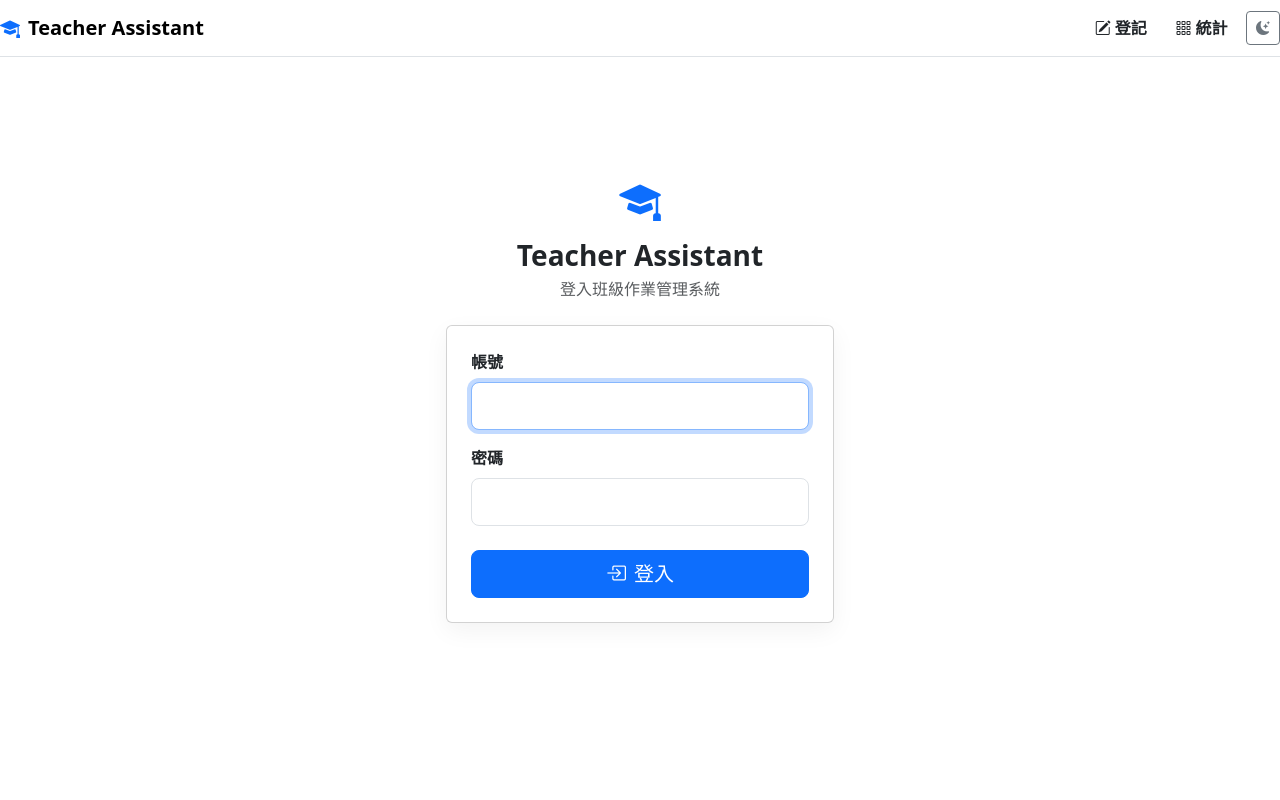
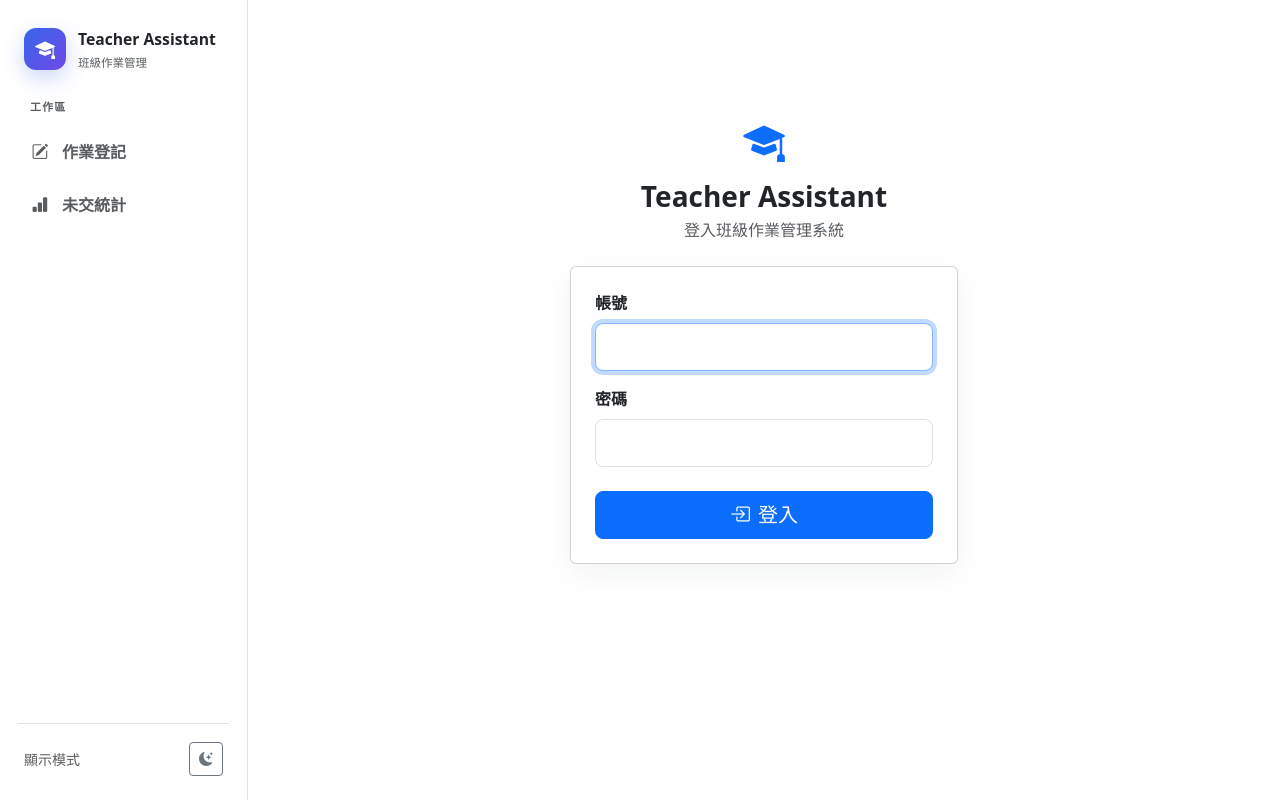
Before and after one commit to yjchang15/Teacher-Assistant, a Next.js app: page /login in a window 1280 px wide. Built offline with nearby package versions, Linux system fonts and the light colour scheme; no server answers.

Commit message:
Redesign app for desktop workflow

```diff
--- a/app/globals.css
+++ b/app/globals.css
@@ -1,69 +1,85 @@
 @import "tailwindcss";
-
-/* Bootstrap (loaded via CDN in layout.tsx) supplies the component classes; use
-   Tailwind utilities alongside it, or drop Bootstrap and go Tailwind-only. */
 
 :root {
   --font-sans: var(--font-roboto), var(--font-noto-tc), system-ui, sans-serif;
   --font-mono: var(--font-roboto-mono), ui-monospace, monospace;
-  --app-radius: 1rem;
+  --sidebar-width: 248px;
+  --app-radius: 14px;
 }
 
-body {
-  font-family: var(--font-sans);
-  background-color: var(--bs-body-bg);
-  color: var(--bs-body-color);
-  transition: background-color 160ms ease, color 160ms ease;
-}
+* { box-sizing: border-box; }
+html { min-width: 1180px; }
+body { margin: 0; min-height: 100vh; font-family: var(--font-sans); background: var(--bs-tertiary-bg); color: var(--bs-body-color); transition: background-color 160ms ease, color 160ms ease; }
+.font-monospace { font-family: var(--font-mono); }
 
-.font-monospace {
-  font-family: var(--font-mono);
-}
+.app-sidebar { position: fixed; inset: 0 auto 0 0; z-index: 1030; display: flex; flex-direction: column; width: var(--sidebar-width); padding: 24px 18px; border-right: 1px solid var(--bs-border-color); background: var(--bs-body-bg); }
+.sidebar-brand { display: flex; align-items: center; gap: 12px; padding: 4px 6px 28px; color: var(--bs-body-color); text-decoration: none; }
+.brand-mark { display: grid; place-items: center; width: 42px; height: 42px; border-radius: 12px; color: white; background: linear-gradient(135deg, #3767e8, #7048e8); box-shadow: 0 8px 20px rgba(55, 103, 232, .25); }
+.brand-mark i { font-size: 1.25rem; }
+.sidebar-brand strong, .sidebar-brand small { display: block; }
+.sidebar-brand strong { font-size: .98rem; }
+.sidebar-brand small { margin-top: 2px; color: var(--bs-secondary-color); font-size: .72rem; }
+.sidebar-nav { display: grid; gap: 6px; }
+.sidebar-label { padding: 0 12px 7px; color: var(--bs-secondary-color); font-size: .68rem; font-weight: 800; letter-spacing: .12em; }
+.sidebar-nav a { display: flex; align-items: center; gap: 12px; padding: 11px 12px; border-radius: 10px; color: var(--bs-secondary-color); font-weight: 700; text-decoration: none; }
+.sidebar-nav a:hover { color: var(--bs-primary); background: rgba(var(--bs-primary-rgb), .1); }
+.sidebar-nav i { width: 20px; font-size: 1.05rem; text-align: center; }
+.sidebar-footer { margin-top: auto; padding: 18px 6px 0; border-top: 1px solid var(--bs-border-color); }
+.theme-toggle { display: inline-grid; place-items: center; width: 2.125rem; height: 2.125rem; padding: 0; }
 
-.theme-toggle {
-  width: 2.125rem;
-  height: 2.125rem;
-  display: inline-grid;
-  place-items: center;
-  padding: 0;
-}
+.app-content { min-height: 100vh; margin-left: var(--sidebar-width); padding: 30px 28px; }
+.desktop-dashboard { width: 100%; max-width: 1500px; margin: 0 auto; }
+.page-header { display: flex; align-items: flex-end; justify-content: space-between; gap: 32px; margin-bottom: 24px; }
+.page-header h1 { margin: 5px 0 4px; font-size: 1.75rem; font-weight: 800; letter-spacing: -.02em; }
+.page-header p { margin: 0; color: var(--bs-secondary-color); }
+.eyebrow, .panel-kicker { color: var(--bs-primary); font-size: .67rem; font-weight: 800; letter-spacing: .14em; }
+.summary-strip { display: flex; overflow: hidden; min-width: 350px; border: 1px solid var(--bs-border-color); border-radius: 12px; background: var(--bs-body-bg); }
+.summary-strip > div { display: flex; flex: 1; flex-direction: column; gap: 2px; padding: 12px 20px; border-left: 1px solid var(--bs-border-color); }
+.summary-strip > div:first-child { border-left: 0; }
+.summary-strip span { color: var(--bs-secondary-color); font-size: .72rem; }
+.summary-strip strong { font-size: 1.1rem; }
 
-.app-navbar { padding: .75rem clamp(1rem, 4vw, 2rem); background: color-mix(in srgb, var(--bs-body-bg) 92%, transparent); backdrop-filter: blur(12px); z-index: 1020; }
-.app-navbar .nav-link { border-radius: .6rem; padding: .45rem .65rem; font-weight: 600; }
-.app-navbar .nav-link:hover { background: var(--bs-tertiary-bg); }
-.app-content { padding: clamp(1.25rem, 4vw, 2rem); }
-.student-workflow { max-width: 760px; }
-.eyebrow { color: var(--bs-primary); font-size: .78rem; font-weight: 800; letter-spacing: .12em; }
-.workflow-card { border: 1px solid var(--bs-border-color-translucent); border-radius: var(--app-radius); box-shadow: 0 .5rem 1.5rem rgba(0, 0, 0, .05); }
-.workflow-card .card-body { padding: clamp(1rem, 4vw, 1.5rem); }
-.step-heading { display: flex; align-items: center; gap: .6rem; margin-bottom: 1rem; font-weight: 800; }
-.step-heading > span { display: inline-grid; place-items: center; width: 1.75rem; height: 1.75rem; border-radius: 50%; color: white; background: var(--bs-primary); }
-.seat-grid { display: grid; grid-template-columns: repeat(8, 1fr); gap: .55rem; }
-.seat-button { position: relative; aspect-ratio: 1; min-width: 0; border: 2px solid var(--bs-border-color); border-radius: .8rem; background: var(--bs-body-bg); color: var(--bs-body-color); font-size: 1.05rem; font-weight: 800; transition: transform .12s ease, border-color .12s ease, background-color .12s ease; }
-.seat-button:hover:not(:disabled) { transform: translateY(-2px); border-color: var(--bs-primary); }
-.seat-button.is-selected { border-color: var(--bs-primary); background: var(--bs-primary); color: white; box-shadow: 0 .25rem .75rem rgba(var(--bs-primary-rgb), .3); }
-.seat-button.is-logged { border-style: dashed; background: var(--bs-tertiary-bg); color: var(--bs-secondary-color); opacity: .68; }
-.seat-button i { position: absolute; right: .18rem; bottom: .08rem; font-size: .65rem; color: var(--bs-success); }
-.record-list { display: grid; gap: .65rem; }
-.record-item { display: flex; align-items: center; gap: .85rem; padding: .85rem; border: 1px solid var(--bs-border-color); border-radius: .9rem; background: var(--bs-body-bg); }
-.record-seat { display: grid; place-items: center; width: 3rem; height: 3rem; flex: 0 0 auto; border-radius: .75rem; background: var(--bs-tertiary-bg); font-size: 1.15rem; font-weight: 800; }
-.status-label { font-size: .78rem; font-weight: 700; }
+.dashboard-grid { display: grid; grid-template-columns: minmax(570px, 1fr) 320px; gap: 18px; align-items: start; }
+.workspace-panel, .records-panel { border: 1px solid var(--bs-border-color); border-radius: var(--app-radius); background: var(--bs-body-bg); box-shadow: 0 10px 30px rgba(25, 35, 55, .055); }
+.workspace-panel { padding: 24px 26px 26px; }
+.records-panel { position: sticky; top: 24px; padding: 22px; }
+.panel-header { display: flex; align-items: center; justify-content: space-between; gap: 20px; margin-bottom: 18px; }
+.panel-header h2 { margin: 3px 0 0; font-size: 1.05rem; font-weight: 800; }
+.panel-divider { height: 1px; margin: 24px -26px; background: var(--bs-border-color); }
+.course-toolbar { display: grid; grid-template-columns: 1fr 1fr auto; gap: 12px; align-items: end; }
+.course-toolbar label { display: block; margin-bottom: 6px; color: var(--bs-secondary-color); font-size: .75rem; font-weight: 700; }
+.course-toolbar .form-control, .course-toolbar .form-select, .course-toolbar .btn { height: 42px; }
+.legend { display: flex; align-items: center; gap: 7px; color: var(--bs-secondary-color); font-size: .75rem; }
+.legend i { width: 11px; height: 11px; border-radius: 3px; background: var(--bs-tertiary-bg); border: 1px dashed var(--bs-border-color); }
+
+.seat-form > .d-flex:first-of-type { margin-bottom: 14px !important; padding: 10px 12px; border-radius: 10px; background: var(--bs-tertiary-bg); }
+.seat-grid { display: grid; grid-template-columns: repeat(8, 1fr); gap: 9px; }
+.seat-button { position: relative; height: 54px; border: 1px solid var(--bs-border-color); border-radius: 10px; background: var(--bs-body-bg); color: var(--bs-body-color); font-size: 1rem; font-weight: 800; transition: transform .12s ease, border-color .12s ease, background-color .12s ease; }
+.seat-button:hover:not(:disabled) { z-index: 1; transform: translateY(-2px); border-color: var(--bs-primary); color: var(--bs-primary); box-shadow: 0 6px 16px rgba(var(--bs-primary-rgb), .12); }
+.seat-button.is-selected { border-color: var(--bs-primary); background: var(--bs-primary); color: white; box-shadow: 0 6px 16px rgba(var(--bs-primary-rgb), .25); }
+.seat-button.is-selected:hover { color: white; }
+.seat-button.is-logged { border-style: dashed; background: var(--bs-tertiary-bg); color: var(--bs-secondary-color); opacity: .62; }
+.seat-button i { position: absolute; right: 5px; bottom: 3px; color: var(--bs-success); font-size: .65rem; }
+.action-bar { align-items: center; margin-top: 16px; }
+.action-bar .btn-lg { height: 44px; padding-block: .4rem; font-size: .95rem; }
+.action-bar .btn-link { width: auto !important; margin-left: auto; }
+
+.count-pill { padding: 5px 10px; border-radius: 999px; color: var(--bs-primary); background: rgba(var(--bs-primary-rgb), .1); font-size: .75rem; font-weight: 800; }
+.record-scroll { display: grid; gap: 8px; max-height: calc(100vh - 190px); overflow-y: auto; padding-right: 3px; }
+.record-item { display: flex; align-items: center; gap: 10px; padding: 10px; border: 1px solid var(--bs-border-color); border-radius: 10px; background: var(--bs-body-bg); }
+.record-seat { display: grid; place-items: center; width: 40px; height: 40px; flex: 0 0 auto; border-radius: 9px; background: var(--bs-tertiary-bg); font-weight: 800; }
+.record-item strong, .record-item .status-label { display: block; }
+.status-label { margin-top: 1px; font-size: .72rem; font-weight: 700; }
 .status-label.open { color: var(--bs-danger); }
 .status-label.resolved { color: var(--bs-success); }
-.empty-state { display: grid; justify-items: center; gap: .3rem; padding: 2.5rem 1rem; color: var(--bs-secondary-color); border: 1px dashed var(--bs-border-color); border-radius: var(--app-radius); }
-.empty-state i { font-size: 2rem; color: var(--bs-success); }
+.record-actions { display: flex; gap: 5px; }
+.record-actions .btn { width: 32px; height: 32px; padding: 0; }
+.empty-state { display: grid; justify-items: center; gap: 5px; padding: 64px 16px; color: var(--bs-secondary-color); text-align: center; }
+.empty-state i { margin-bottom: 4px; color: var(--bs-primary); font-size: 2rem; }
+.empty-state span { font-size: .78rem; }
 
-@media (max-width: 575.98px) {
-  .app-navbar .ms-auto { gap: .25rem !important; }
-  .app-navbar .nav-link { font-size: .88rem; padding-inline: .45rem; }
-  .app-content { padding-inline: .85rem; }
-  .seat-grid { grid-template-columns: repeat(4, 1fr); gap: .65rem; }
-  .seat-button { min-height: 3.35rem; }
-  .action-bar { position: sticky; bottom: .5rem; padding: .65rem; margin: 0 -.35rem -.35rem; border: 1px solid var(--bs-border-color); border-radius: .85rem; background: color-mix(in srgb, var(--bs-body-bg) 94%, transparent); backdrop-filter: blur(10px); z-index: 10; }
-}
+.workflow-card { border: 1px solid var(--bs-border-color); border-radius: var(--app-radius); box-shadow: 0 10px 30px rgba(25, 35, 55, .055); }
+.table-responsive { background: var(--bs-body-bg); }
+.table thead th { padding-block: 13px; background: var(--bs-tertiary-bg); font-size: .78rem; }
 
-@media (prefers-reduced-motion: reduce) {
-  body {
-    transition: none;
-  }
-}
+@media (prefers-reduced-motion: reduce) { body, .seat-button { transition: none; } }
--- a/app/layout.tsx
+++ b/app/layout.tsx
@@ -45,7 +45,7 @@ export default async function RootLayout({
       </head>
       <body>
         <Nav authEnabled={AUTH_ENABLED} />
-        <div className="container-fluid app-content" style={{ maxWidth: 1400 }}>
+        <div className="app-content">
           {children}
         </div>
       </body>
--- a/components/Nav.tsx
+++ b/components/Nav.tsx
@@ -4,17 +4,24 @@ import ThemeToggle from "@/components/ThemeToggle";
 
 export default function Nav({ authEnabled }: { authEnabled: boolean }) {
   return (
-    <nav className="navbar navbar-expand app-navbar border-bottom sticky-top">
-      <Link className="navbar-brand fw-bold" href="/">
-        <i className="bi bi-mortarboard-fill text-primary me-2" />
-        <span className="d-none d-sm-inline">Teacher Assistant</span><span className="d-sm-none">TA</span>
+    <aside className="app-sidebar">
+      <Link className="sidebar-brand" href="/">
+        <span className="brand-mark"><i className="bi bi-mortarboard-fill" /></span>
+        <span><strong>Teacher Assistant</strong><small>班級作業管理</small></span>
       </Link>
-      <div className="ms-auto d-flex align-items-center gap-2">
-        <Link className="nav-link" href="/"><i className="bi bi-pencil-square me-1" />登記</Link>
-        <Link className="nav-link" href="/admin"><i className="bi bi-grid-3x3-gap me-1" />統計</Link>
-        <ThemeToggle />
-        {authEnabled && <form action={logout}><button className="btn btn-outline-secondary btn-sm" type="submit" title="登出"><i className="bi bi-box-arrow-right" /><span className="d-none d-md-inline ms-1">登出</span></button></form>}
+
+      <nav className="sidebar-nav" aria-label="主要功能">
+        <span className="sidebar-label">工作區</span>
+        <Link href="/"><i className="bi bi-pencil-square" /><span>作業登記</span></Link>
+        <Link href="/admin"><i className="bi bi-bar-chart-fill" /><span>未交統計</span></Link>
+      </nav>
+
+      <div className="sidebar-footer">
+        <div className="d-flex align-items-center justify-content-between">
+          <span className="small text-body-secondary">顯示模式</span><ThemeToggle />
+        </div>
+        {authEnabled && <form action={logout}><button className="btn btn-outline-secondary w-100 mt-3" type="submit"><i className="bi bi-box-arrow-right me-2" />登出</button></form>}
       </div>
-    </nav>
+    </aside>
   );
 }
```
Also changed, not shown: app/page.tsx (+26 -50 lines).
